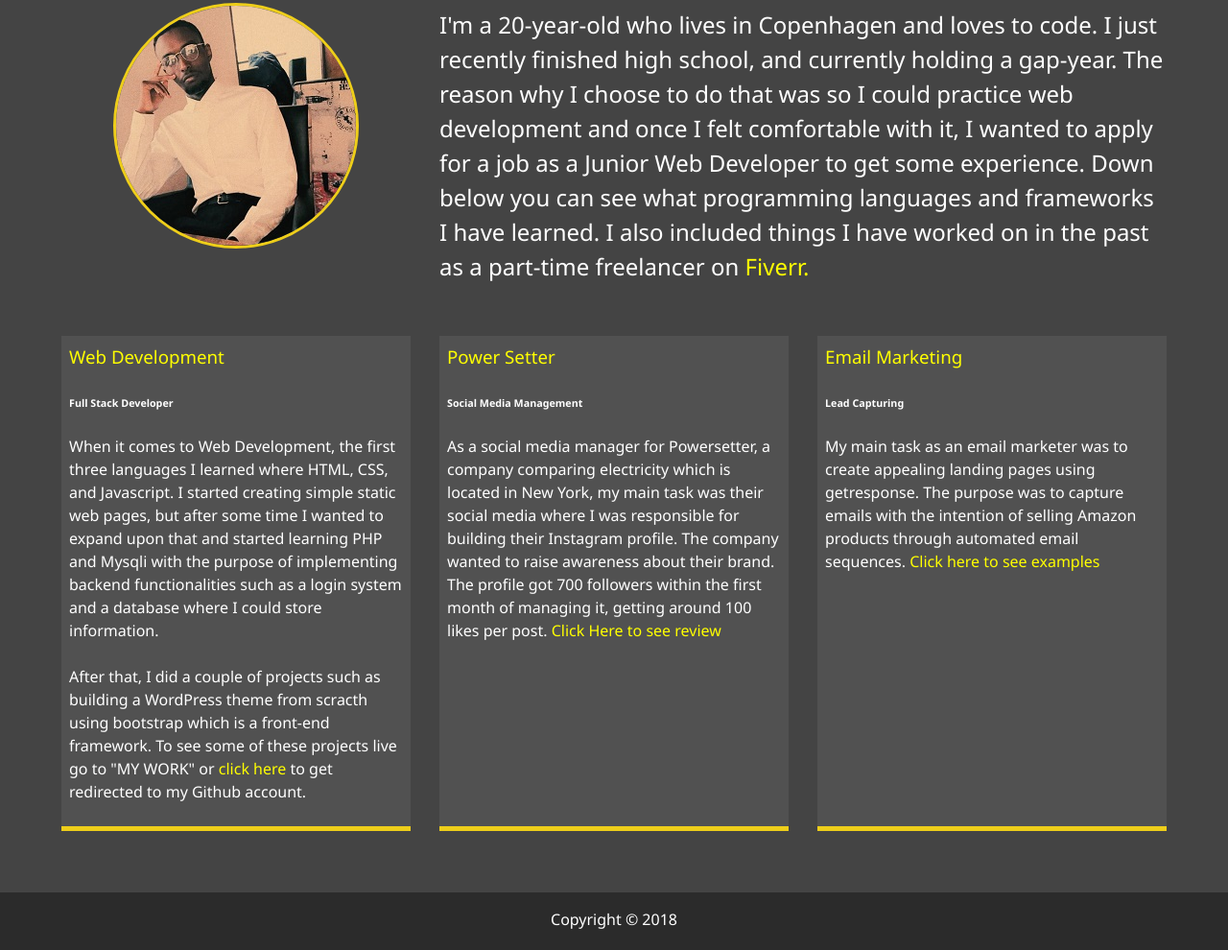
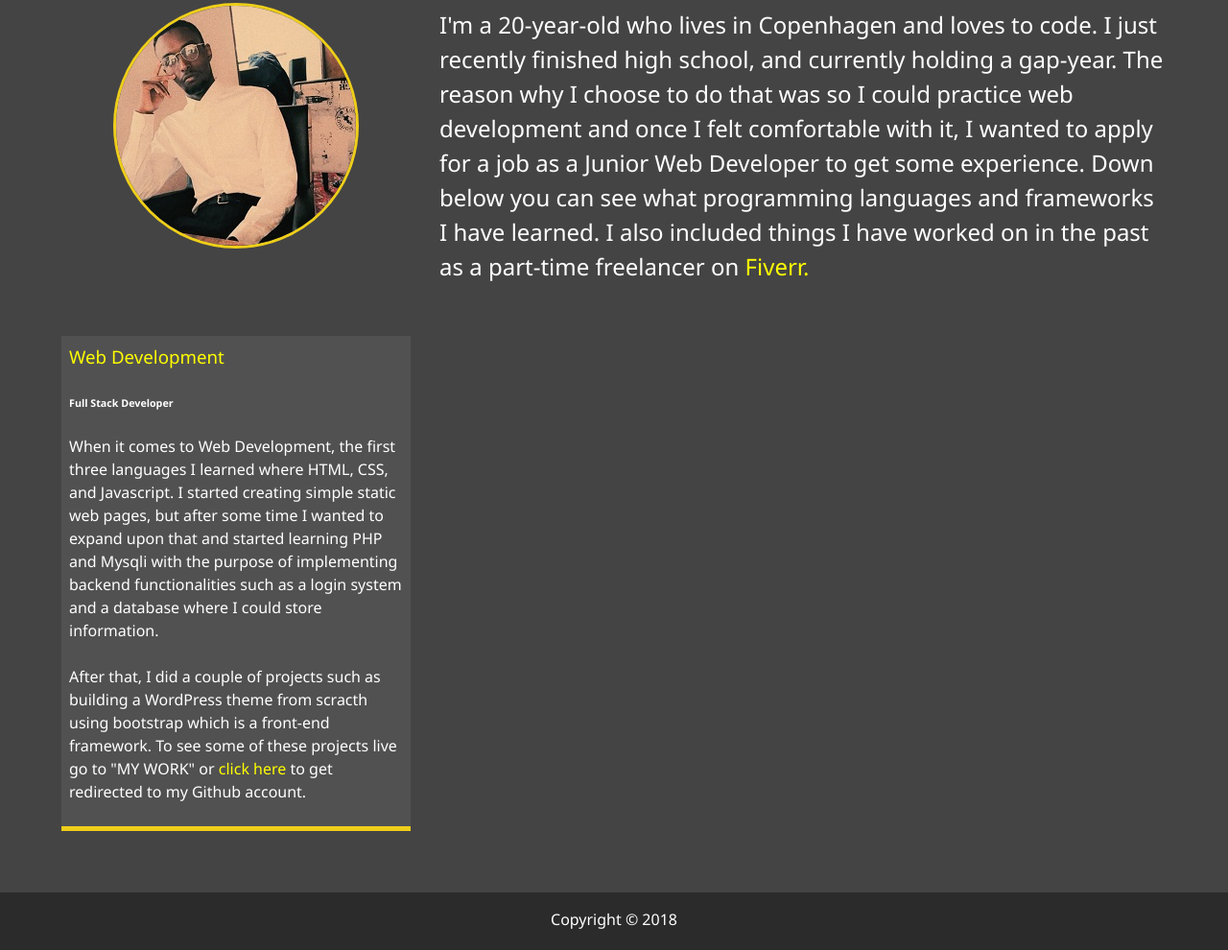
Before and after one commit to abdu020/modern_portfolio, a website: page dist/about.html in a window 1280 px wide. Shown: the part 340-1330 px from the top of the page at 96% size. Drawn offline with Linux system fonts and the light colour scheme.

Commit message:
new website added

```diff
--- a/dist/about.html
+++ b/dist/about.html
@@ -84,25 +84,6 @@
           account.
       </div>
 
-      <div class="job job-2">
-        <h3><a href="https://www.instagram.com/powersetter101/" style="color:yellow">Power Setter</a></h3>
-        <h6>Social Media Management</h6>
-        <p>As a social media manager for Powersetter, a company comparing electricity which is located in New York, my
-          main
-          task was their social media where I was responsible for building their Instagram profile. The company wanted
-          to raise awareness about their brand. The profile got 700 followers within the first month of managing
-          it, getting around 100 likes per post. <a href="https://www.fiverr.com/caprisonne915/do-professional-instagram-management-8323fe4c-12d7-4847-81d0-956d1eb07d2c"
-            style="color: yellow">Click Here to see review</a></p>
-      </div>
-
-      <div class="job job-3">
-        <h3 style="color:yellow">Email Marketing</h3>
-        <h6>Lead Capturing</h6>
-        <p>My main task as an email marketer was to create appealing landing pages using getresponse. The purpose was
-          to capture emails with the intention of selling Amazon products through automated email sequences.<a href="https://docdro.id/fp1krrK"
-            style="color:yellow"> Click here to see
-            examples</a> </p>
-      </div>
     </div>
   </main>
 
--- a/package.json
+++ b/package.json
@@ -3,7 +3,7 @@
   "version": "1.0.0",
   "description": "Responsive Portfolio Website",
   "main": "index.js",
-  "homepage": "http://abdu020.github.io/modern_portfolio4",
+  "homepage": "http://abdu020.github.io/modern_portfolio5",
   "scripts": {
     "sass": "node-sass -w scss/ -o dist/css --recursive",
     "deploy": "gh-pages -d dist"
```
Also changed, not shown: dist/work.html (+13 -0 lines), dist/img/projects/dentist-website.png (added), dist/img/projects/teeth.png (added).
